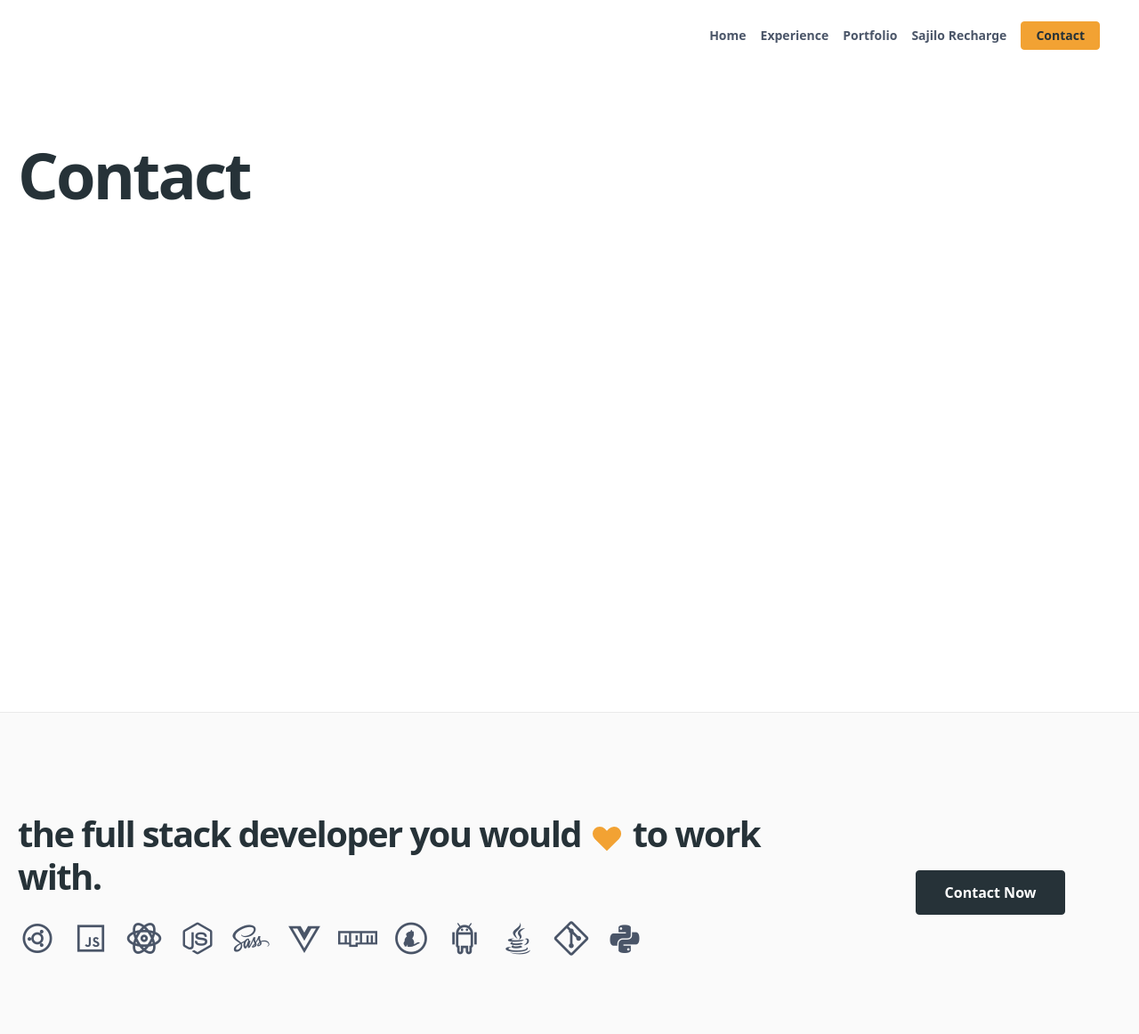
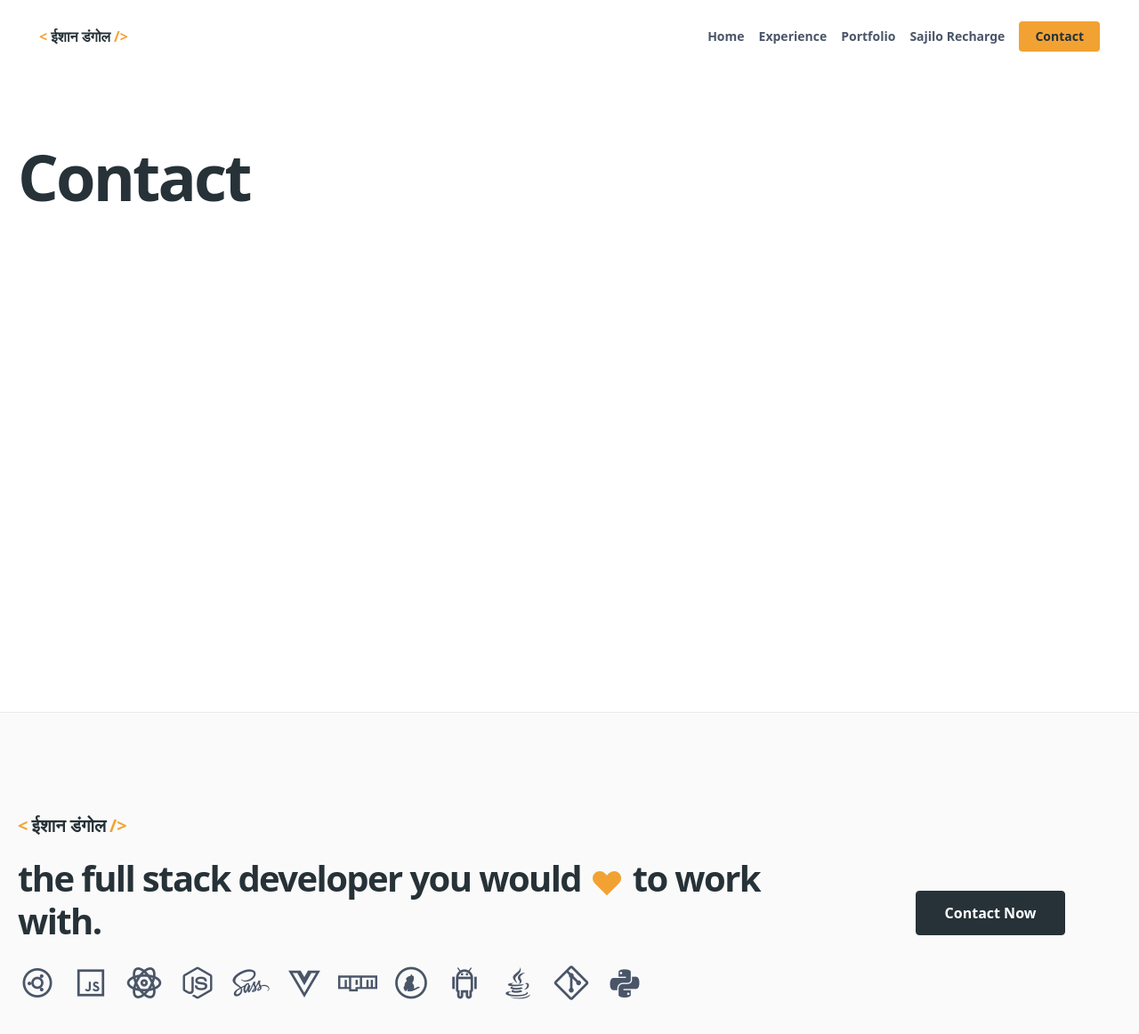
Before and after one commit to ishandongol/ishandongol.github.io, a Next.js app: page /contact in a window 1280 px wide. Shown: the top 1162 px of the page at 89% size. Built offline with nearby package versions, Linux system fonts and the light colour scheme.

Commit message:
[DESIGN FIXES]

```diff
--- a/components/breadcrumbs-seperator.tsx
+++ b/components/breadcrumbs-seperator.tsx
@@ -1,6 +1,6 @@
 export const BreadcrumbsSeperator:React.FC = () => {
     return(
-      <svg className="fill-current w-3 h-3 mx-3" xmlns="http://www.w3.org/2000/svg" viewBox="0 0 320 512"><path d="M285.476 272.971L91.132 467.314c-9.373 9.373-24.569 9.373-33.941 0l-22.667-22.667c-9.357-9.357-9.375-24.522-.04-33.901L188.505 256 34.484 101.255c-9.335-9.379-9.317-24.544.04-33.901l22.667-22.667c9.373-9.373 24.569-9.373 33.941 0L285.475 239.03c9.373 9.372 9.373 24.568.001 33.941z"/></svg>
+      <svg className="fill-current w-3 h-3 mx-3 text-sajilo-yellow" xmlns="http://www.w3.org/2000/svg" viewBox="0 0 320 512"><path d="M285.476 272.971L91.132 467.314c-9.373 9.373-24.569 9.373-33.941 0l-22.667-22.667c-9.357-9.357-9.375-24.522-.04-33.901L188.505 256 34.484 101.255c-9.335-9.379-9.317-24.544.04-33.901l22.667-22.667c9.373-9.373 24.569-9.373 33.941 0L285.475 239.03c9.373 9.372 9.373 24.568.001 33.941z"/></svg>
     )
 }
 
--- a/components/footer.tsx
+++ b/components/footer.tsx
@@ -1,23 +1,27 @@
 import Container from './container'
 import Link from 'next/link'
 import Skills from './skills'
+import HeaderLogo from './header-logo'
 const Footer = () => {
   return (
     <footer className="bg-accent-1 border-t border-accent-2">
       <Container>
         <div className="py-28 flex flex-col lg:flex-row items-center">
           <div className=" lg:w-3/4">
-            <h3 className="text-3xl lg:text-5xl font-bold tracking-tighter text-sajilo leading-tight text-center lg:text-left mb-10 lg:mb-0 lg:pr-4">
+          <div className="font-bold text-center lg:text-left text-xl mb-5">
+          <HeaderLogo/>
+          </div>
+            <h3 className="text-3xl lg:text-5xl font-bold tracking-tighter text-sajilo leading-tight text-center lg:text-left mb-2 lg:mb-0 lg:pr-4">
               the full stack developer you would <svg xmlns="http://www.w3.org/2000/svg" viewBox="0 0 20 20" fill="currentColor" className="h-10 w-10 inline-block text-sajilo-yellow">
                 <path fillRule="evenodd" d="M3.172 5.172a4 4 0 015.656 0L10 6.343l1.172-1.171a4 4 0 115.656 5.656L10 17.657l-6.828-6.829a4 4 0 010-5.656z" clipRule="evenodd" />
               </svg> to work with.
           </h3>
             <Skills/>
           </div>
-          <div className="flex mt-4 flex-col lg:flex-row justify-center items-center lg:pl-4 lg:w-1/4">
+          <div className="flex flex-col lg:flex-row justify-center items-center mt-3 lg:pl-4 lg:w-1/4">
             <Link href="/contact">
               <a
-                className="mx-3 w-full lg:w-auto bg-sajilo hover:bg-white hover:text-sajilo border border-sajilo text-white font-bold py-3 px-12 lg:px-8 duration-200 transition-colors mb-6 lg:mb-0 rounded"
+                className="mx-3 w-full lg:w-auto bg-sajilo hover:bg-sajilo-yellow hover:text-sajilo border border-sajilo text-white font-bold py-3 px-12 lg:px-8 duration-200 transition-colors mb-6 lg:mb-0 rounded"
               >
                 Contact Now
             </a>
--- /dev/null
+++ b/components/header-logo.tsx
@@ -0,0 +1,11 @@
+import Link from 'next/link'
+
+export const HeaderLogo:React.FC = () => {
+    return(
+        <Link href="/">
+          <a className="hover:underline h-8 subpixel-antialiased text-sajilo "><span className="text-sajilo-yellow mr-1">{'<'}</span>{'ईशान डंगोल'}<span className="text-sajilo-yellow ml-1">{'/>'}</span></a>
+        </Link>
+    )
+}
+
+export default HeaderLogo
--- a/components/header.tsx
+++ b/components/header.tsx
@@ -2,6 +2,7 @@ import Link from 'next/link'
 import Container from '../components/container'
 import { useRouter } from 'next/router'
 import { useState } from 'react'
+import HeaderLogo from './header-logo'
 
 interface HeaderProps {
   className?: string
@@ -33,33 +34,36 @@ const Header: React.FC<HeaderProps> = ({ className }) => {
   return (
     <nav className={`z-10 flex items-center font-bold justify-between flex-wrap p-6 ${className || ''} sticky top-0 bg-white`}>
       <Container>
-        {/* <div className="flex items-center flex-shrink-0 text-white mr-6">
-        <Link href="/">
-          <a className="hover:underline h-8 subpixel-antialiased ">{'< ईशान डंगोल />'}</a>
-        </Link>
-      </div> */}
-        <div className="block lg:hidden ">
+
+        <div className="flex lg:hidden">
+        <div className="flex-auto text-left py-1">
+          <HeaderLogo/>
+          </div>
           <button onClick={()=>{
             setToggled(!toggled)
-          }} className="flex items-center px-3 py-2 border rounded text-gray-700 border-sajilo hover:text-gray-800 hover:border-gray-800">
+          }} className="flex items-center px-3 py-2 border rounded text-gray-700 border-sajilo-yellow hover:text-gray-800 hover:border-gray-800 font-bold">
             <svg className="fill-current h-3 w-3" viewBox="0 0 20 20" xmlns="http://www.w3.org/2000/svg"><title>Menu</title><path d="M0 3h20v2H0V3zm0 6h20v2H0V9zm0 6h20v2H0v-2z" /></svg>
           </button>
+
         </div>
-        <div className="block flex-grow lg:flex lg:items-center lg:w-auto lg:text-right">
+        <div className="inline flex-grow lg:flex lg:items-center lg:w-auto lg:text-right">
+        <div className="lg:inline-block lg:align-middle hidden">
+        <HeaderLogo/>
+        </div>
           <div className={`text-sm lg:flex-grow ${toggled ? '':'hidden'} lg:inline`}>
             {headerItems.map((header,index) => {
               const { dynamic,url } = header;
               if(dynamic){
                 return (
-                  <HeaderLink key={url+index} {...header} className={router.asPath.includes(url) ? 'text-gray-900 border-b-4 border-sajilo-yellow' : 'text-gray-700'} />
+                  <HeaderLink key={url+index} {...header} className={router.asPath.includes(url) ? 'text-gray-900 border-b-2 py-1 border-sajilo-yellow' : 'text-gray-700'} />
                 )
               }
               return (
-                <HeaderLink  key={url+index} {...header} className={router.asPath === url ? 'text-gray-900 border-b-4 border-sajilo-yellow':'text-gray-700'} />
+                <HeaderLink  key={url+index} {...header} className={router.asPath === url ? 'text-gray-900 border-b-2 py-1 border-sajilo-yellow':'text-gray-700'} />
               )
             })}
             <Link href="/contact">
-              <a className={`inline-block text-sm px-4 py-2 leading-none border border-sajilo-yellow rounded ${router.asPath === '/contact' ? ' bg-sajilo-yellow text-sajilo' : 'text-gray-700'} hover:border-sajilo-yellow hover:text-sajilo hover:bg-sajilo-yellow mt-4 lg:mt-0`}>Contact</a>
+              <a className={`inline-block text-sm px-4 py-2 leading-none border-2 border-sajilo-yellow rounded ${router.asPath === '/contact' ? ' bg-sajilo-yellow text-sajilo' : 'text-gray-700'} hover:border-sajilo-yellow hover:text-sajilo hover:bg-sajilo-yellow mt-4 lg:mt-0`}>Contact</a>
             </Link>
           </div>
         </div>
--- a/components/intro.tsx
+++ b/components/intro.tsx
@@ -4,12 +4,12 @@ const Intro = () => {
   return (
     <section className="h-calculated grid grid-cols-1 lg:grid-cols-3 gap-4">
       <div className="lg:col-span-1 h-auto lg:h-calculated flex flex-col-reverse">
-      <Skills star containerClassName="mb-12 text-center lg:text-left" iconClassName="hover:text-sajilo-yellow text-gray-700 lg:pl-0 lg:pr-4 pl-2 pr-2 pt-4 lg:pt-6 text-3xl lg:text-6xl text-center"/>
-      <p className="text-center lg:text-left text-xs md:text-sm font-bold text-gray-700 tracking-tighter leading-tight pb-2 pt-2">
+      <Skills star containerClassName="mb-12 mt-1 lg:mt-0 text-center lg:text-left" iconClassName="hover:text-sajilo-yellow text-gray-700 lg:pl-0 lg:pr-4 pl-2 pr-2 pt-4 lg:pt-6 text-3xl lg:text-6xl text-center"/>
+      <p className="text-center lg:text-left text-sm md:text-sm font-bold text-gray-700 tracking-tighter leading-tight pb-2 pt-2">
         <span className="text-sajilo-yellow mr-1 lg:mr-2">{'['}</span>Computer Engineer<span className="text-gray-500 mr-1 lg:mr-2">{','}</span>JavaScript Developer<span className="text-sajilo-yellow ml-1 md:ml-2">{']'}</span>
       </p>
-    <h2 className="text-center lg:text-left text-xl md:text-6xl font-bold text-gray-700 tracking-tighter leading-tight py-6">
-        <span className="text-sajilo-yellow mr-2 lg:mr-4">{'{'}</span><span className="text-gray-500 mr-2 lg:mr-4 hidden lg:inline-block">{'...'}</span>{'ईशान डंगोल'}<span className="text-sajilo-yellow ml-2 md:ml-4">{'}'}</span>
+    <h2 className="text-center lg:text-left text-2xl md:text-6xl font-bold text-gray-700 tracking-tighter leading-tight py-4 lg:py-6">
+        <span className="text-sajilo-yellow mr-2 lg:mr-4">{'<'}</span>{'ईशान डंगोल'}<span className="text-sajilo-yellow ml-2 md:ml-4">{'/>'}</span>
       </h2>
       </div>
       <div className="lg:col-span-2 bg-hero bg-no-repeat lg:bg-right-bottom lg:h-calculated h-64 bg-bottom ">
```
